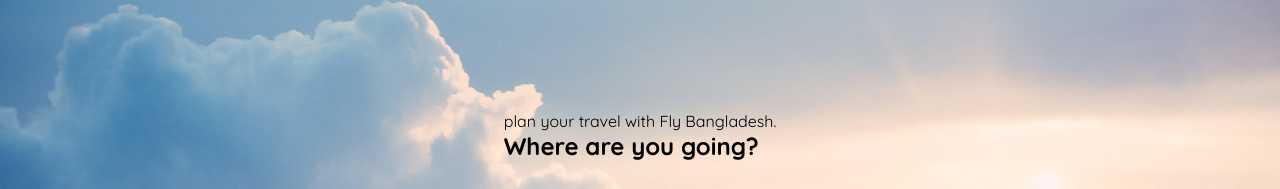
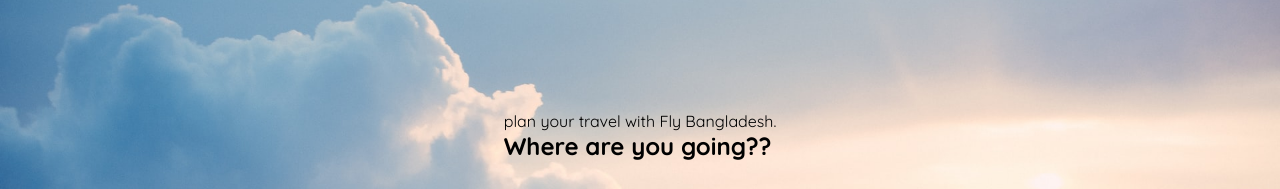
Before and after one commit to mir-hussain/fly-bangladesh-client, a React (Create React App) app: page / in a window 1280 px wide. Shown: the part 104-293 px from the top of the page. Built offline with nearby package versions, Linux system fonts and the light colour scheme; no server answers.

Commit message:
correction

```diff
--- a/src/pages/Home.js
+++ b/src/pages/Home.js
@@ -6,7 +6,7 @@ const Home = () => {
     <section className='home-section'>
       <div>
         <p>plan your travel with Fly Bangladesh.</p>
-        <h1>Where are you going?</h1>
+        <h1>Where are you going??</h1>
       </div>
       <SearchBox />
     </section>
```
